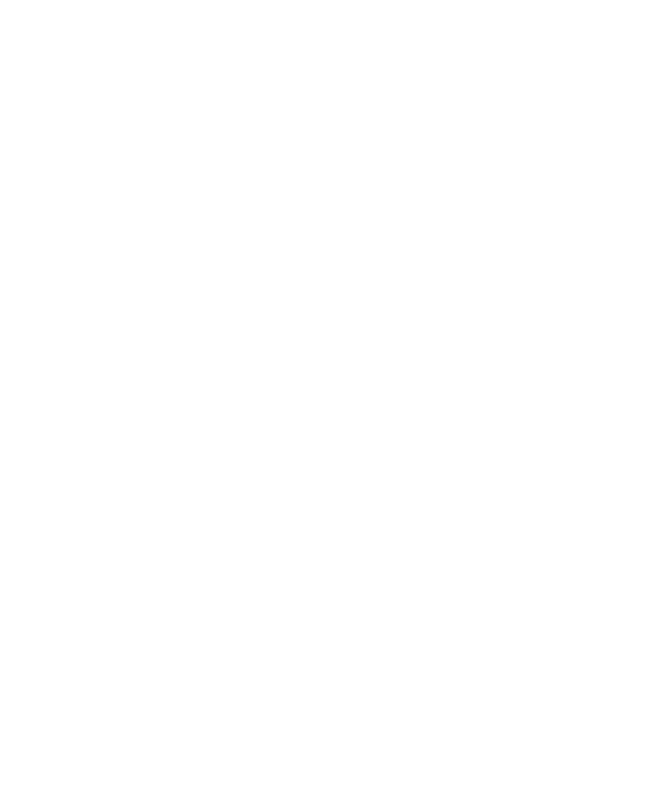
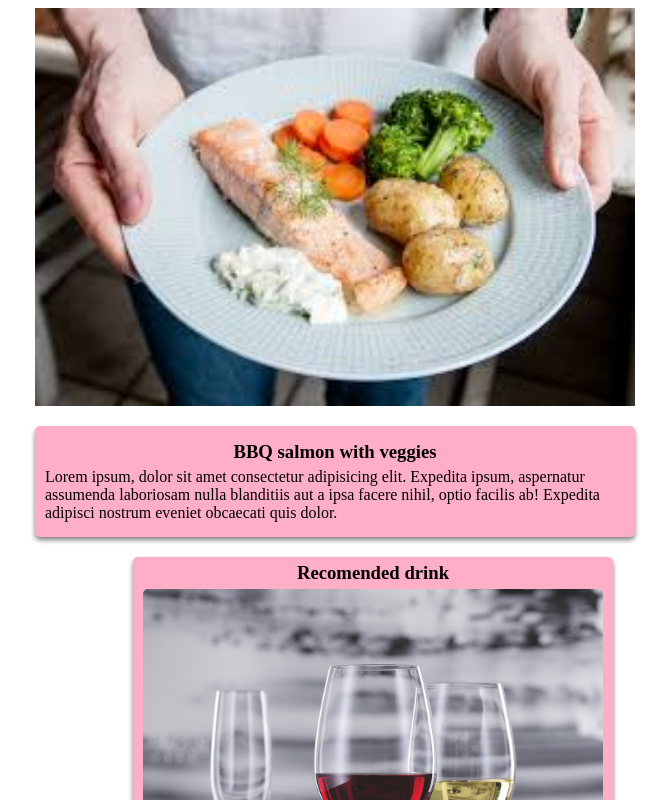
Before and after one commit to Agent00bad/NextRecipe, a React (Vite) app in the folder react/: page / in a window 1280 px wide. Shown: the top 800 px of the page, without its empty margins (313-982 px from the left). Built offline with nearby package versions, Linux system fonts and the light colour scheme.

Commit message:
recipe to jsx #23 Quick version for pulling

```diff
--- a/react/index.html
+++ b/react/index.html
@@ -9,5 +9,6 @@
   <body>
     <div id="root"></div>
     <script type="module" src="/src/main.jsx"></script>
+
   </body>
 </html>
--- a/react/src/main.jsx
+++ b/react/src/main.jsx
@@ -5,7 +5,7 @@
 
 ReactDOM.createRoot(document.getElementById('root')).render(
   <React.StrictMode>
-    {/* <Recipe /> */}
+    <Recipe />
     {/* <Filter /> */}
   </React.StrictMode>,
 )
```
